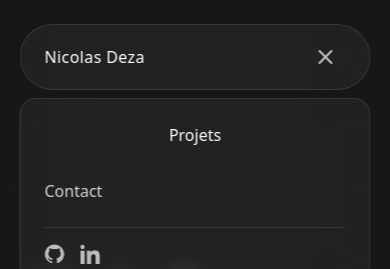
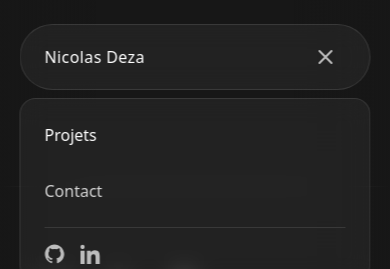
Before and after one commit to NicolasDeza/portfolio, a Nuxt app: page / in a window 390 px wide. Both pictures are taken after a click on the button "Menu". Shown: the top 269 px of the page. Built offline with nearby package versions, Linux system fonts and the light colour scheme; a web font is replaced by a local one.

Commit message:
header de base

```diff
--- a/app/components/header.vue
+++ b/app/components/header.vue
@@ -1,6 +1,4 @@
 <script setup lang="ts">
-import { nextTick } from "vue";
-
 const isMenuOpen = ref(false);
 const route = useRoute();
 
@@ -12,40 +10,16 @@ const closeMenu = () => {
   isMenuOpen.value = false;
 };
 
-const goToHome = async (e?: Event) => {
+const goToHome = (e: Event) => {
   closeMenu();
 
   if (route.path === "/") {
-    e?.preventDefault();
+    e.preventDefault();
     window.scrollTo({ top: 0, behavior: "smooth" });
-  } else {
-    await navigateTo("/", { replace: true });
-    window.scrollTo({ top: 0 });
   }
 };
 
-const goToProjects = async (e?: Event) => {
-  closeMenu();
-
-  if (route.path !== "/") {
-    e?.preventDefault();
-    await navigateTo("/");
-    await nextTick();
-
-    requestAnimationFrame(() => {
-      requestAnimationFrame(() => {
-        document
-          .getElementById("projects")
-          ?.scrollIntoView({ behavior: "smooth" });
-      });
-    });
-  } else {
-    e?.preventDefault();
-    document.getElementById("projects")?.scrollIntoView({ behavior: "smooth" });
-  }
-};
-
-// États de page
+// Vérifier si on est sur la page d'accueil
 const isHomePage = computed(() => route.path === "/");
 const isContactPage = computed(() => route.path === "/contact");
 </script>
@@ -66,19 +40,21 @@ const isContactPage = computed(() => route.path === "/contact");
 
       <!-- Center: Nav Desktop -->
       <nav class="hidden md:flex items-center gap-8 text-sm text-white/80">
-        <button
-          type="button"
-          class="hover:text-white transition"
-          :class="isHomePage ? 'text-white' : ''"
-          @click="goToProjects"
+        <NuxtLink
+          to="/#projects"
+          :class="[
+            'hover:text-white transition',
+            isHomePage ? 'text-white' : '',
+          ]"
         >
           Projets
-        </button>
-
+        </NuxtLink>
         <NuxtLink
           to="/contact"
-          class="hover:text-white transition"
-          :class="isContactPage ? 'text-white' : ''"
+          :class="[
+            'hover:text-white transition',
+            isContactPage ? 'text-white' : '',
+          ]"
         >
           Contact
         </NuxtLink>
@@ -179,19 +155,22 @@ const isContactPage = computed(() => route.path === "/contact");
         v-if="isMenuOpen"
         class="md:hidden mt-2 py-4 px-6 rounded-2xl bg-white/5 backdrop-blur-md border border-white/10 flex flex-col gap-4"
       >
-        <button
-          type="button"
-          class="hover:text-white transition py-2"
-          :class="isHomePage ? 'text-white' : 'text-white/80'"
-          @click="goToProjects"
+        <NuxtLink
+          to="/#projects"
+          :class="[
+            'hover:text-white transition py-2',
+            isHomePage ? 'text-white' : 'text-white/80',
+          ]"
+          @click="closeMenu"
         >
           Projets
-        </button>
-
+        </NuxtLink>
         <NuxtLink
           to="/contact"
-          class="hover:text-white transition py-2"
-          :class="isContactPage ? 'text-white' : 'text-white/80'"
+          :class="[
+            'hover:text-white transition py-2',
+            isContactPage ? 'text-white' : 'text-white/80',
+          ]"
           @click="closeMenu"
         >
           Contact
```
